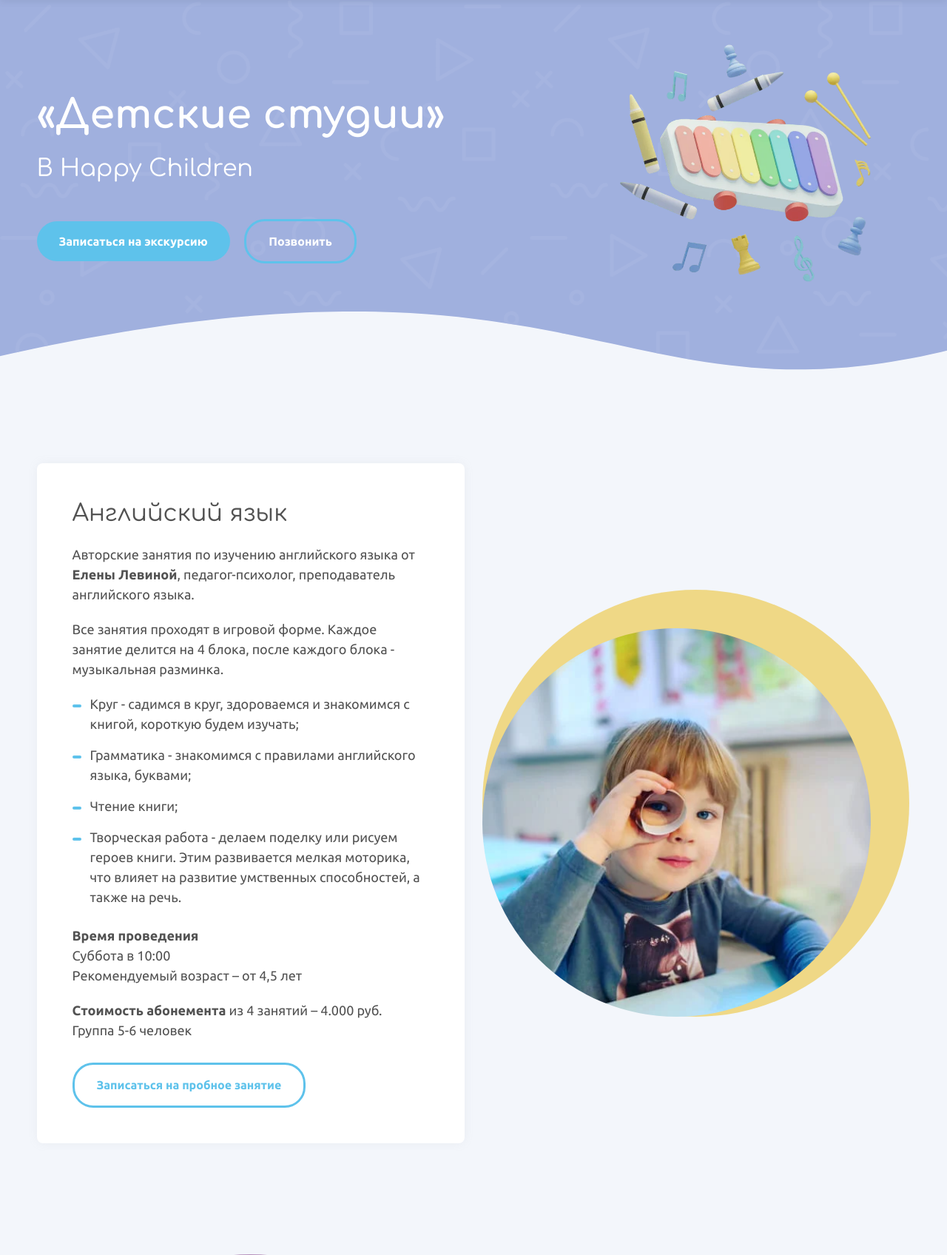
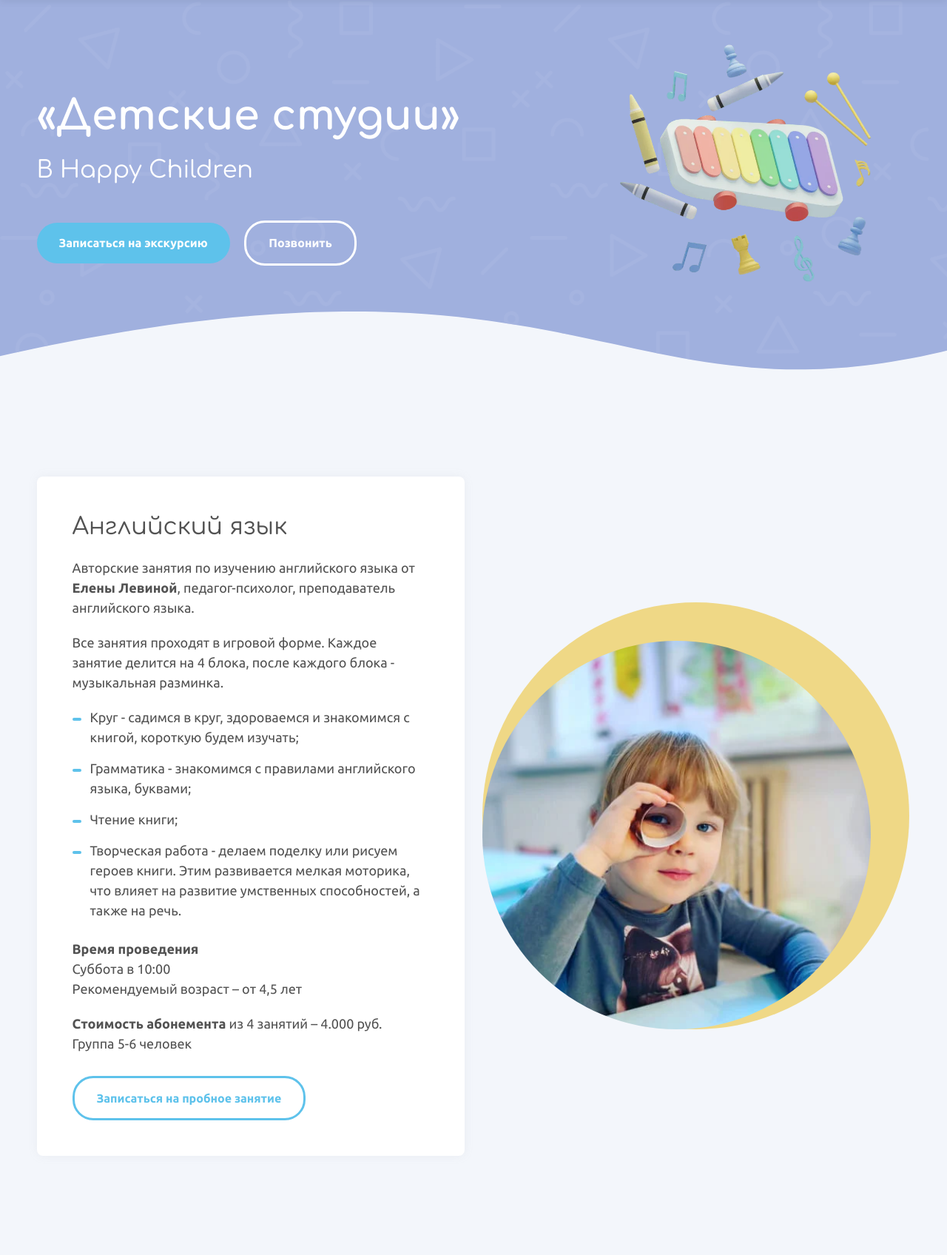
Before and after one commit to acr0matic/happy-children, a PHP site: page /studios.php in a window 1280 px wide. Shown: the part 74-1770 px from the top of the page at 74% size. Run offline with PHP 8.4, Linux system fonts and the light colour scheme; style sheets or scripts are compiled from the project's sources.

Commit message:
fix: исправление багов выявленных при посадке на CMS

```diff
--- a/src/scripts/libraries/formController.js
+++ b/src/scripts/libraries/formController.js
@@ -50,7 +50,7 @@ class Form {
       if (this.CheckRequired() & this.InputValidate()) {
         this.submit.innerHTML = this.submit.getAttribute('data-sending');
         this.submit.setAttribute('disabled', 'disabled');
-        this.submit.parentNode.classList.add('form__action--sending');
+        this.form.classList.add('form--sending');
 
         this.Send();
       }
--- a/src/scss/base/_base.scss
+++ b/src/scss/base/_base.scss
@@ -38,6 +38,7 @@ body {
 
 section {
   overflow: hidden;
+  padding-bottom: 15px;
 }
 
 /*
--- a/src/scss/components/button/_button.scss
+++ b/src/scss/components/button/_button.scss
@@ -15,11 +15,15 @@
     font-size: $font-size-6;
   }
 
-  &:hover {
+  &:hover:enabled {
     @media (hover: hover) {
       color: $button__text;
       border-color: $button__border--hover;
       background-color: $button__bg--hover;
     }
   }
+
+  &:disabled {
+	opacity: 0.7;
+  }
 }
--- a/src/scss/components/form/_form.scss
+++ b/src/scss/components/form/_form.scss
@@ -1,3 +1,5 @@
+/* purgecss start ignore */
+
 .form {
   transition: 0.15s ease;
 
@@ -44,3 +46,5 @@
     }
   }
 }
+
+/* purgecss end ignore */
--- a/src/scss/components/page/_page.scss
+++ b/src/scss/components/page/_page.scss
@@ -1,5 +1,6 @@
 .page {
   &__title {
+    font-size: 56px;
     font-family: Comfortaa, sans-serif;
 
     &--main {
--- a/src/scss/layout/_layout.scss
+++ b/src/scss/layout/_layout.scss
@@ -7,7 +7,6 @@
 @import "common/nav";
 @import "common/footer";
 @import "common/mobile-menu";
-@import "common/page";
 
 // Фрагметы главной страницы
 @import "pages/main/hero";
--- a/src/scss/layout/common/_page.scss
+++ /dev/null
@@ -1,9 +0,0 @@
-.page {
-  &__title {
-    font-size: 54px;
-
-    @include breakpoint($breakpoint-laptop--medium) {
-      font-size: 36px;
-    }
-  }
-}
--- a/src/scss/layout/pages/main/_gallery.scss
+++ b/src/scss/layout/pages/main/_gallery.scss
@@ -56,6 +56,11 @@
   }
 
   .button {
-    margin-top: 70px;
+    @media (hover: hover) {
+      &:hover {
+        background-color: #ffffff;
+        color: $text-black;
+      }
+    }
   }
 }
--- a/src/scss/layout/pages/main/_hero.scss
+++ b/src/scss/layout/pages/main/_hero.scss
@@ -159,7 +159,7 @@
   &__picture {
     position: absolute;
     right: 0;
-    bottom: -90px;
+    bottom: -120px;
 
     @include breakpoint($breakpoint-laptop--medium) {
       bottom: 0;
--- a/src/scss/layout/pages/studios/_studios.scss
+++ b/src/scss/layout/pages/studios/_studios.scss
@@ -55,10 +55,6 @@
     }
   }
 
-  &__action .button-outline {
-    color: $text-white;
-  }
-
   &__picture {
     position: absolute;
     top: 0;
--- a/src/studios.php
+++ b/src/studios.php
@@ -13,7 +13,7 @@
             <button class="studios__button button button-primary me-3" data-micromodal-trigger="modal-callback" data-modal-target="excursion">
               Записаться на экскурсию
             </button>
-            <button class="studios__button button button-outline" onclick="window.open('tel:+79653171030', '_self');">Позвонить</button>
+            <button class="studios__button button button-outline button-outline--white" onclick="window.open('tel:+79653171030', '_self');">Позвонить</button>
           </div>
           <!-- /.studios__action -->
         </div>
```
